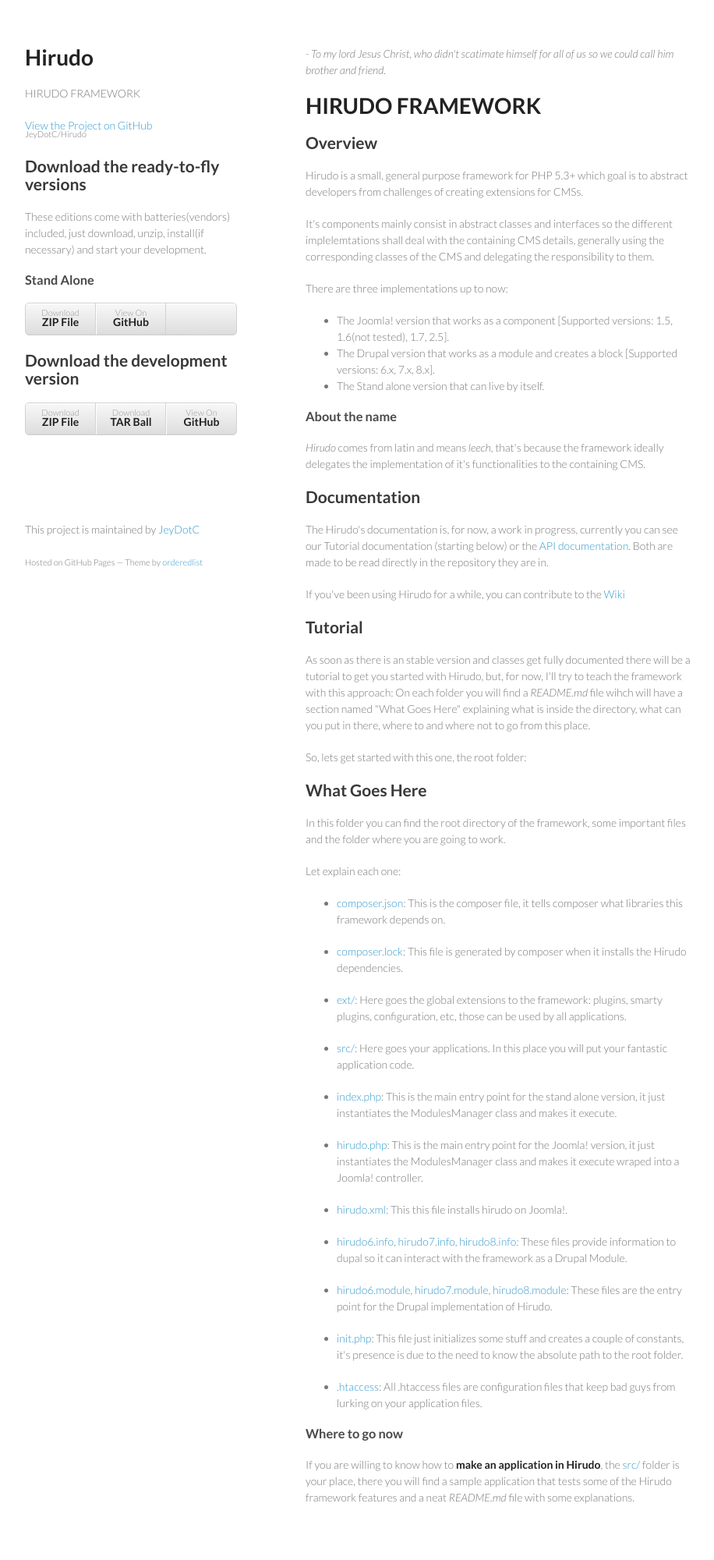
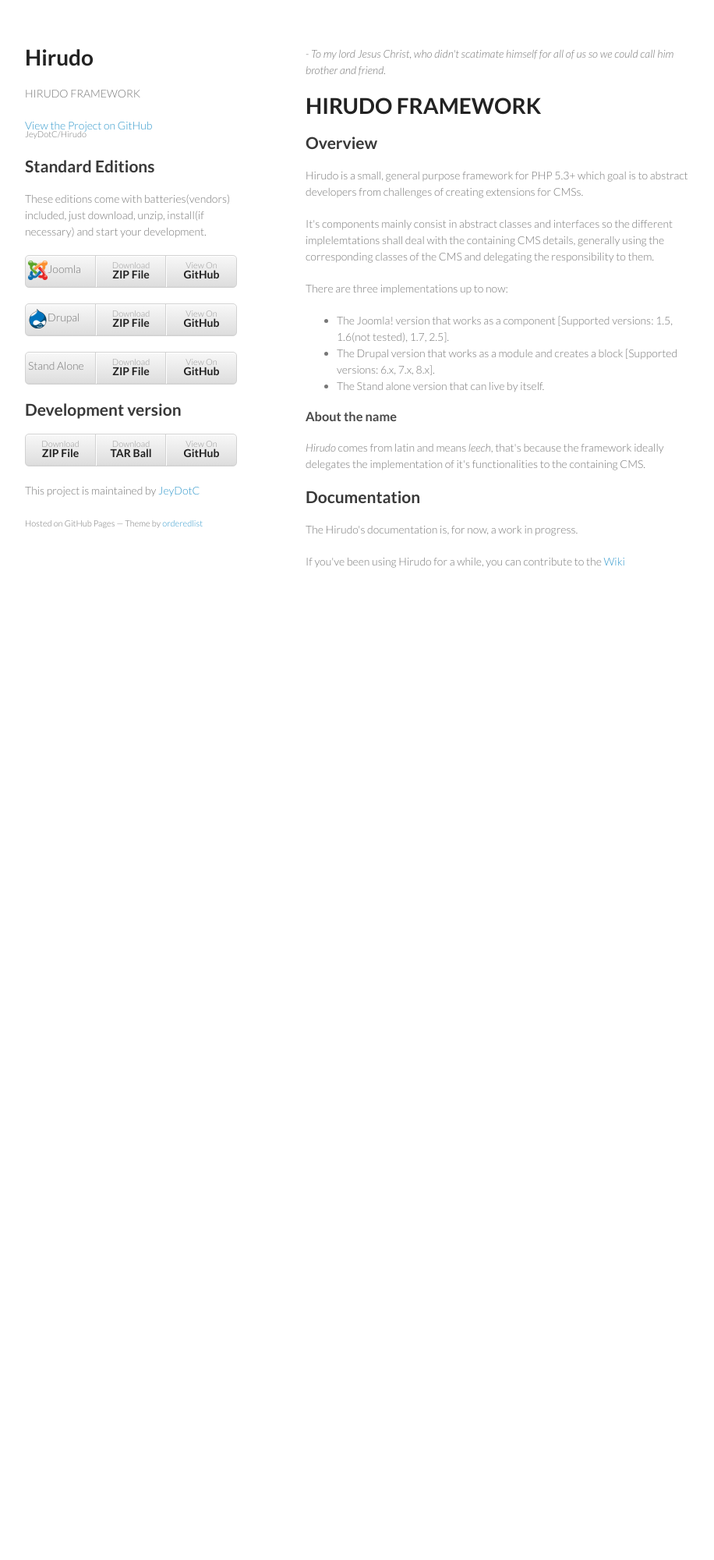
Before and after one commit to JeyDotC/Hirudo, a PHP site: page / in a window 1280 px wide. Shown: the whole page at 78% size, without its empty margins (178-1094 px from the left). After the commit the page ends 728 px from the top, so only its background shows below. Run offline with PHP 8.4, Linux system fonts and the light colour scheme.

Commit message:
Added download links

```diff
--- a/index.html
+++ b/index.html
@@ -19,15 +19,43 @@
                 <p>HIRUDO FRAMEWORK</p>
 
                 <p class="view"><a href="https://github.com/JeyDotC/Hirudo">View the Project on GitHub <small>JeyDotC/Hirudo</small></a></p>
-        <h2>Download the ready-to-fly versions</h2>
-        <p>These editions come with batteries(vendors) included, just
-        download, unzip, install(if necessary) and start your development.</p>
-        <h3>Stand Alone</h3>
+
+                <h2>Standard Editions</h2>
+                <p>
+                    These editions come with batteries(vendors) included, just
+                    download, unzip, install(if necessary) and start your development.
+                </p>
                 <ul>
+                    <li>
+                        <img src="images/50px-Joomla_logo.png" alt="Joomla logo" />
+                        <span>
+                            Joomla
+                        </span>
+                    </li>
+                    <li><a href="https://github.com/JeyDotC/Hirudo/archive/joomla.zip">Download <strong>ZIP File</strong></a></li>
+                    <li><a href="https://github.com/JeyDotC/Hirudo/tree/joomla">View On <strong>GitHub</strong></a></li>
+                </ul>
+                <ul>
+                    <li>
+                        <img src="images/drupal_logo.png" alt="Drupal logo" />
+                        <span>
+                            Drupal
+                        </span>
+                    </li>
+                    <li><a href="https://github.com/JeyDotC/Hirudo/archive/drupal.zip">Download <strong>ZIP File</strong></a></li>
+                    <li><a href="https://github.com/JeyDotC/Hirudo/tree/drupal">View On <strong>GitHub</strong></a></li>
+                </ul>
+                <ul>
+                    <li>
+                        <span>
+                            Stand Alone
+                        </span>
+                    </li>
                     <li><a href="https://github.com/JeyDotC/Hirudo/archive/stand-alone.zip">Download <strong>ZIP File</strong></a></li>
                     <li><a href="https://github.com/JeyDotC/Hirudo/tree/stand-alone">View On <strong>GitHub</strong></a></li>
                 </ul>
-        <h2>Download the development version</h2>
+
+                <h2>Development version</h2>
                 <ul>
                     <li><a href="https://github.com/JeyDotC/Hirudo/zipball/master">Download <strong>ZIP File</strong></a></li>
                     <li><a href="https://github.com/JeyDotC/Hirudo/tarball/master">Download <strong>TAR Ball</strong></a></li>
@@ -41,74 +69,45 @@
 
                 <h2>Overview</h2>
 
-<p>Hirudo is a small, general purpose framework for PHP 5.3+ which goal is to abstract
-developers from challenges of creating extensions for CMSs.</p>
+                <p>
+                    Hirudo is a small, general purpose framework for PHP 5.3+ which goal is to abstract
+                    developers from challenges of creating extensions for CMSs.
+                </p>
 
-<p>It's components mainly consist in abstract classes and interfaces so the different
+                <p>
+                    It's components mainly consist in abstract classes and interfaces so the different
                     implelemtations shall deal with the containing CMS details, generally using the
-corresponding classes of the CMS and delegating the responsibility to them.</p>
+                    corresponding classes of the CMS and delegating the responsibility to them.
+                </p>
 
-<p>There are three implementations up to now:</p>
+                <p>
+                    There are three implementations up to now:
+                </p>
 
                 <ul>
                     <li>The Joomla! version that works as a component [Supported versions: 1.5, 1.6(not tested), 1.7, 2.5].</li>
                     <li>The Drupal version that works as a module and creates a block [Supported versions: 6.x, 7.x, 8.x].</li>
                     <li>The Stand alone version that can live by itself.</li>
-</ul><h3>About the name</h3>
+                </ul>
 
-<p><em>Hirudo</em> comes from latin and means <em>leech</em>, that's because the framework ideally
-delegates the implementation of it's functionalities to the containing CMS.</p>
+                <h3>About the name</h3>
+
+                <p>
+                    <em>Hirudo</em> comes from latin and means <em>leech</em>, that's because the framework ideally
+                    delegates the implementation of it's functionalities to the containing CMS.
+                </p>
 
                 <h2>Documentation</h2>
 
-<p>The Hirudo's documentation is, for now, a work in progress, currently you can see our
-Tutorial documentation (starting below) or the <a href="https://github.com/JeyDotC/Hirudo-docs">API documentation</a>.
-Both are made to be read directly in the repository they are in.</p>
+                <p>
+                    The Hirudo's documentation is, for now, a work in progress.
+                </p>
 
-<p>If you've been using Hirudo for a while, you can contribute to the <a href="https://github.com/JeyDotC/Hirudo/wiki">Wiki</a></p>
+                <p>
+                    If you've been using Hirudo for a while, you can contribute to the <a href="https://github.com/JeyDotC/Hirudo/wiki">Wiki</a>
+                </p>
+            </section>
 
-<h2>Tutorial</h2>
-
-<p>As soon as there is an stable version and classes get fully documented there will be a
-tutorial to get you started with Hirudo, but, for now, I'll try to teach the
-framework with this approach: On each folder you will find a <em>README.md</em> file wihch will have
-a section named "What Goes Here" explaining what is inside the directory, what
-can you put in there, where to and where not to go from this place.</p>
-
-<p>So, lets get started with this one, the root folder:</p>
-
-<h2>What Goes Here</h2>
-
-<p>In this folder you can find the root directory of the framework, some important
-files and the folder where you are going to work. </p>
-
-<p>Let explain each one:</p>
-
-<ul>
-<li><p><a href="http://github.com/JeyDotC/Hirudo/tree/master/composer.json">composer.json</a>: This is the composer file, it tells composer what libraries this framework depends on.</p></li>
-<li><p><a href="http://github.com/JeyDotC/Hirudo/tree/master/composer.lock">composer.lock</a>: This file is generated by composer when it installs the Hirudo dependencies.</p></li>
-<li><p><a href="http://github.com/JeyDotC/Hirudo/tree/master/ext">ext/</a>: Here goes the global extensions to the framework: plugins, smarty plugins, configuration, etc, those can be used by all applications.</p></li>
-<li><p><a href="http://github.com/JeyDotC/Hirudo/tree/master/src">src/</a>: Here goes your applications. In this place you will put your fantastic
-application code.</p></li>
-<li><p><a href="http://github.com/JeyDotC/Hirudo/blob/master/index.php">index.php</a>: This is the main entry point for the stand alone version, it just instantiates
-the ModulesManager class and makes it execute.</p></li>
-<li><p><a href="http://github.com/JeyDotC/Hirudo/blob/master/hirudo.php">hirudo.php</a>: This is the main entry point for the Joomla! version, it just instantiates the ModulesManager class and makes it execute wraped into a Joomla! controller.</p></li>
-<li><p><a href="http://github.com/JeyDotC/Hirudo/blob/master/hirudo.xml">hirudo.xml</a>: This this file installs hirudo on Joomla!.</p></li>
-<li><p><a href="http://github.com/JeyDotC/Hirudo/blob/master/hirudo6.info">hirudo6.info</a>,
-<a href="http://github.com/JeyDotC/Hirudo/blob/master/hirudo7.info">hirudo7.info</a>,
-<a href="http://github.com/JeyDotC/Hirudo/blob/master/hirudo8.info">hirudo8.info</a>: These files provide information to dupal so it can interact with the framework as a Drupal Module.</p></li>
-<li><p><a href="http://github.com/JeyDotC/Hirudo/blob/master/hirudo6.module">hirudo6.module</a>,
-<a href="http://github.com/JeyDotC/Hirudo/blob/master/hirudo7.module">hirudo7.module</a>,
-<a href="http://github.com/JeyDotC/Hirudo/blob/master/hirudo8.module">hirudo8.module</a>: These files are the entry point for the Drupal implementation of Hirudo.</p></li>
-<li><p><a href="http://github.com/JeyDotC/Hirudo/blob/master/init.php">init.php</a>: This file just initializes some stuff and creates a couple of constants, it's presence
-is due to the need to know the absolute path to the root folder.</p></li>
-<li><p><a href="http://github.com/JeyDotC/Hirudo/blob/master/.htaccess">.htaccess</a>: All .htaccess files are configuration files that keep bad guys from lurking on your application files.</p></li>
-</ul><h3>Where to go now</h3>
-
-<p>If you are willing to know how to <strong>make an application in Hirudo</strong>, the <a href="http://github.com/JeyDotC/Hirudo/tree/master/src">src/</a> folder
-is your place, there you will find a sample application that tests some of the
-Hirudo framework features and a neat <em>README.md</em> file with some explanations.</p>
-      </section>
             <footer>
                 <p>This project is maintained by <a href="https://github.com/JeyDotC">JeyDotC</a></p>
                 <p><small>Hosted on GitHub Pages &mdash; Theme by <a href="https://github.com/orderedlist">orderedlist</a></small></p>
--- a/stylesheets/styles.css
+++ b/stylesheets/styles.css
@@ -98,7 +98,6 @@ img {
 header {
     width:270px;
     float:left;
-  position:fixed;
 }
 
 header ul {
@@ -179,8 +178,6 @@ hr {
 footer {
     width:270px;
     float:left;
-  position:fixed;
-  bottom:50px;
 }
 
 @media print, screen and (max-width: 960px) {
@@ -192,7 +189,6 @@ footer {
 
     header, section, footer {
         float:none;
-    position:static;
         width:auto;
     }
 
@@ -228,7 +224,6 @@ footer {
     }
 
     header ul, header p.view {
-    position:static;
     }
 
     pre, code {
@@ -253,3 +248,15 @@ footer {
         color:#444;
     }
 }
+
+header > ul > li > span{
+    display: block;
+    margin-top: 6px;
+    margin-left: 3px;
+}
+header > ul > li > img{
+    display: block;
+    float: left;
+    margin-top: 6px;
+    margin-left: 3px;
+}
```
Also changed, not shown: nbproject/project.xml (added, +9 -0 lines), images/50px-Joomla_logo.png (added), images/drupal_logo.png (added), 2 other files. Lines whose indentation alone changed are shown as unchanged.
